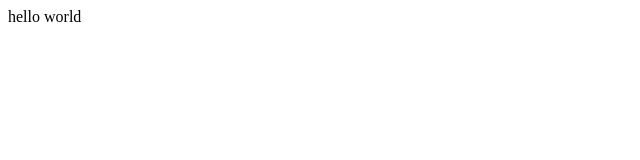
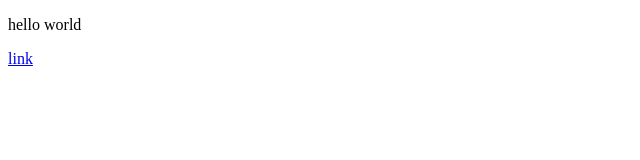
Before and after one commit to therazman/therazman.github.io, a plain HTML site: page index.html in a window 1280 px wide. Shown: the whole page, without its empty margins (0-640 px from the left). Drawn offline with Linux system fonts and the light colour scheme.

Commit message:
Update index.html

```diff
--- a/index.html
+++ b/index.html
@@ -10,7 +10,8 @@
     </head>
     <body>
         <main>
-            hello world
+            <p>hello world</p>
+            <p><a href="notes.razvanmaftean.com">link</a>
         </main>
     </body>
 </html>
```
